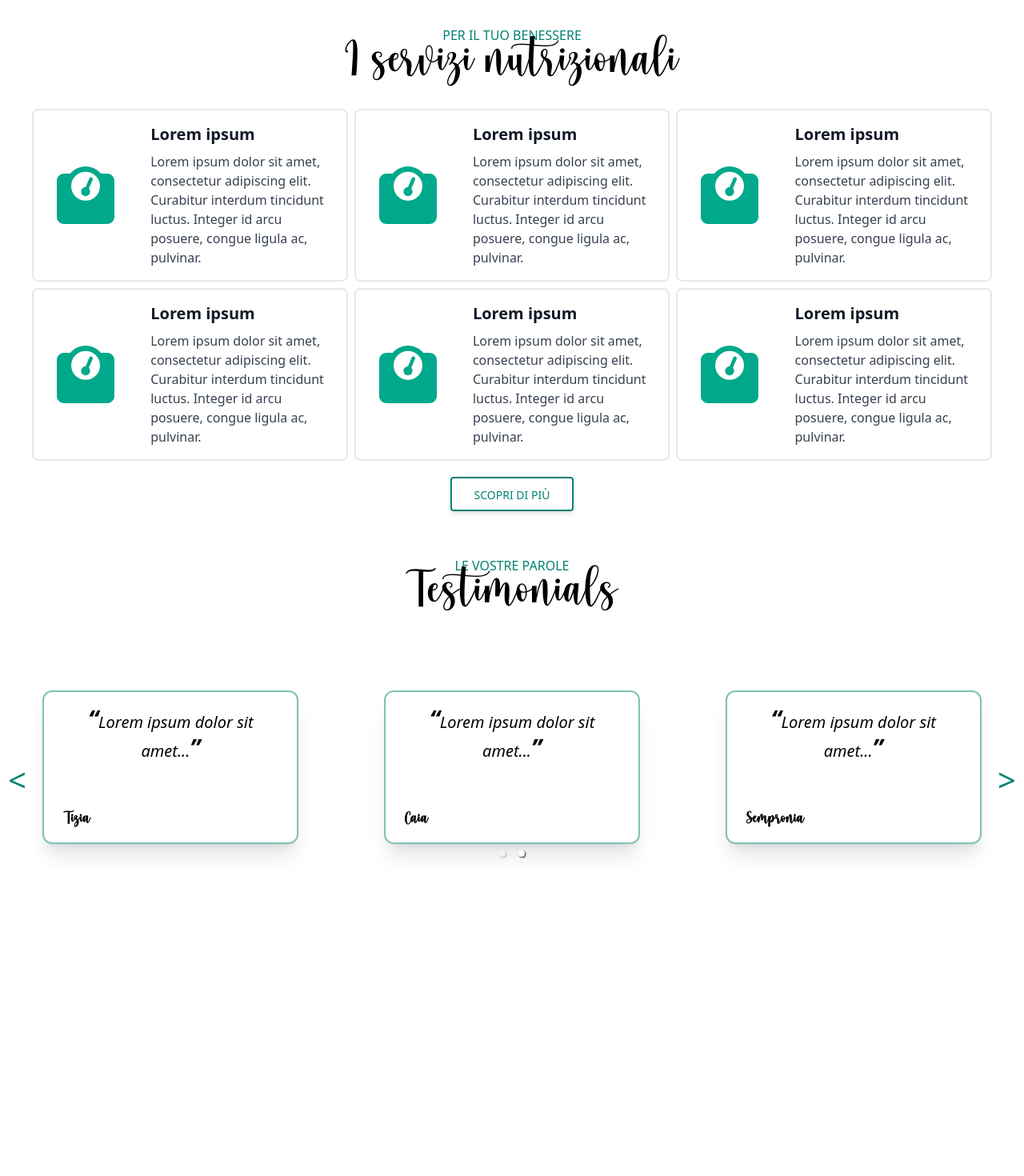
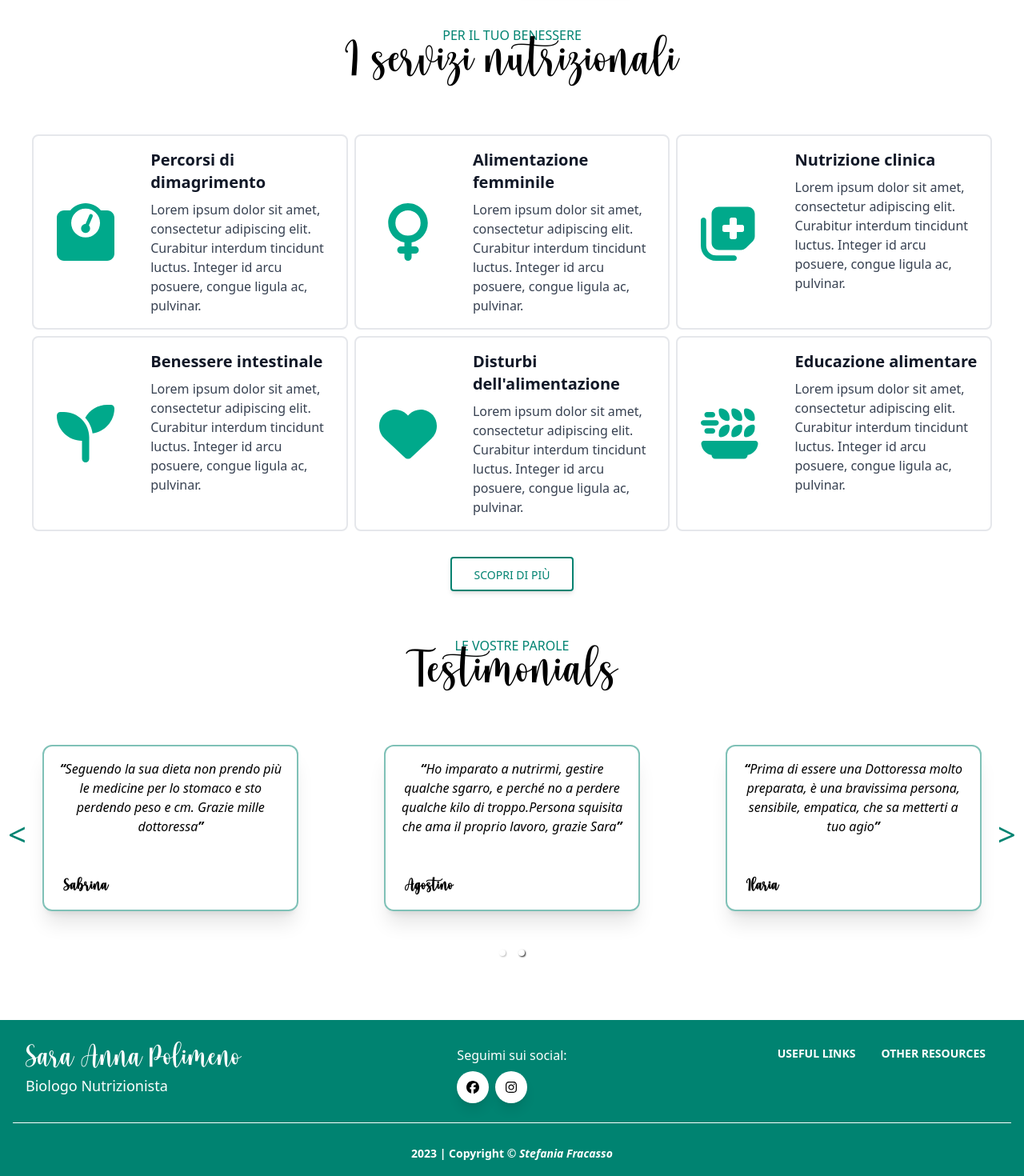
Before and after one commit to StefaniaFracasso/website-sarapolimeno, a React (Vite) app: page / in a window 1280 px wide. Shown: the part 1620-3090 px from the top of the page at 80% size. Before the commit the page ends 2803 px from the top, so only its background shows below. Built offline with nearby package versions, Linux system fonts and the light colour scheme.

Commit message:
creazione footer

```diff
--- a/package.json
+++ b/package.json
@@ -11,6 +11,7 @@
   },
   "dependencies": {
     "@fortawesome/fontawesome-svg-core": "^6.4.2",
+    "@fortawesome/free-brands-svg-icons": "^6.4.2",
     "@fortawesome/free-regular-svg-icons": "^6.4.2",
     "@fortawesome/free-solid-svg-icons": "^6.4.2",
     "@fortawesome/react-fontawesome": "^0.2.0",
--- a/src/App.jsx
+++ b/src/App.jsx
@@ -1,3 +1,4 @@
+import Footer from "./components/Footer"
 import Header from "./components/Header"
 import HeroSection from "./components/HeroSection"
 import PresentationHome from "./components/PresentationHome"
@@ -14,6 +15,7 @@ function App() {
     <PresentationHome />
     <ServicesHome />
     <ReviewsHome/>
+    <Footer/>
     </>
   )
 }
--- /dev/null
+++ b/src/components/Footer.jsx
@@ -0,0 +1,128 @@
+// import { FontAwesomeIcon } from '@fortawesome/react-fontawesome'
+// import { faFacebook, faInstagram } from '@fortawesome/free-brands-svg-icons'
+
+// function Footer() {
+//   return (
+//     <footer className="relative bg-customGreen pt-8 pb-6">
+//       <div className="container mx-auto px-4">
+//         <div className="flex flex-wrap text-left lg:text-left">
+//           <div className="w-full lg:w-6/12 px-4">
+//             <h4 className="text-3xl font-marteni text-white">Sara Anna Polimeno</h4>
+//             <h5 className="text-lg font-agrandirmt-0 mb-2 text-white">
+//               Biologo Nutrizionista
+//             </h5>
+//             <div className="mt-6 lg:mb-0 mb-6">
+//                 <p className='text-white mb-2'>Seguimi sui social:</p>
+//               <button className="bg-white text-lightBlue-400 shadow-lg font-normal h-10 w-10 items-center justify-center align-center rounded-full outline-none focus:outline-none mr-2 hover:scale-125 transition duration-150 ease-in-out hover:text-customPeach" type="button">
+//                 <a href="https://www.facebook.com/profile.php?id=100063472213879" target='_blank' rel="noreferrer"><FontAwesomeIcon icon={faFacebook} /></a>
+//               </button>
+//               <button className="bg-white text-lightBlue-600 shadow-lg font-normal h-10 w-10 items-center justify-center align-center rounded-full outline-none focus:outline-none mr-2 hover:scale-125 transition duration-150 ease-in-out hover:text-customPeach" type="button">
+//               <a href="instagram://user?username=saraanna_nutrizionista"><FontAwesomeIcon icon={faInstagram}/></a>
+//               </button>
+//             </div>
+//           </div>
+//           <div className="lg:mb-0">
+//                 <p className='text-white mb-2'>Seguimi sui social:</p>
+//               <button className="bg-white text-lightBlue-400 shadow-lg font-normal h-10 w-10 items-center justify-center align-center rounded-full outline-none focus:outline-none mr-2 hover:scale-125 transition duration-150 ease-in-out hover:text-customPeach" type="button">
+//                 <a href="https://www.facebook.com/profile.php?id=100063472213879" target='_blank' rel="noreferrer"><FontAwesomeIcon icon={faFacebook} /></a>
+//               </button>
+//               <button className="bg-white text-lightBlue-600 shadow-lg font-normal h-10 w-10 items-center justify-center align-center rounded-full outline-none focus:outline-none mr-2 hover:scale-125 transition duration-150 ease-in-out hover:text-customPeach" type="button">
+//               <a href="instagram://user?username=saraanna_nutrizionista"><FontAwesomeIcon icon={faInstagram}/></a>
+//               </button>
+//             </div>
+//           <div className="w-full lg:w-6/12 px-4">
+//             <div className="flex flex-wrap items-top mb-6">
+//               <div className="w-full lg:w-4/12 px-4 ml-auto">
+//                 <span className="block uppercase text-blueGray-500 text-sm font-semibold mb-2 text-white">Useful Links</span>
+//                 <ul className="list-unstyled">
+//                   {/* Links here */}
+//                 </ul>
+//               </div>
+//               <div className="w-full lg:w-4/12 px-4">
+//                 <span className="block uppercase text-blueGray-500 text-sm font-semibold mb-2 text-white">Other Resources</span>
+//                 <ul className="list-unstyled">
+//                   {/* Links here */}
+//                 </ul>
+//               </div>
+//             </div>
+//           </div>
+//         </div>
+//         <hr className="my-6 border-white" />
+//         <div className="flex flex-wrap items-center md:justify-between justify-center">
+//           <div className="w-full md:w-4/12 px-4 mx-auto text-center">
+//             <div className="text-sm text-white font-semibold py-1">
+//             {new Date().getFullYear()} | Copyright ©&nbsp;
+//               <a href="https://www.creative-tim.com/product/notus-js" className="text-blueGray-500 italic hover:text-customPeach" target="_blank" rel="noreferrer">
+//                 Stefania Fracasso</a>
+//             </div>
+//           </div>
+//         </div>
+//       </div>
+//     </footer>
+//   );
+// }
+
+// export default Footer;
+
+
+import { FontAwesomeIcon } from '@fortawesome/react-fontawesome';
+import { faFacebook, faInstagram } from '@fortawesome/free-brands-svg-icons';
+
+function Footer() {
+  return (
+    <footer className="relative bg-customGreen pt-8 pb-6">
+      <div className="container mx-auto px-4">
+        <div className="flex flex-wrap text-left lg:text-left">
+          <div className="w-full lg:w-4/12 px-4">
+            <h4 className="text-3xl font-marteni text-white">Sara Anna Polimeno</h4>
+            <h5 className="text-lg font-agrandirmt-0 mb-2 text-white">Biologo Nutrizionista</h5>
+          </div>
+          <div className="w-full lg:w-4/12 px-4 flex justify-start lg:justify-center">
+            <div>
+              <p className="text-white mb-2">Seguimi sui social:</p>
+              <button className="bg-white text-lightBlue-400 shadow-lg font-normal h-10 w-10 items-center justify-center align-center rounded-full outline-none focus:outline-none mr-2 hover:scale-125 transition duration-150 ease-in-out hover:text-customPeach" type="button">
+                <a href="https://www.facebook.com/profile.php?id=100063472213879" target="_blank" rel="noreferrer">
+                  <FontAwesomeIcon icon={faFacebook} />
+                </a>
+              </button>
+              <button className="bg-white text-lightBlue-600 shadow-lg font-normal h-10 w-10 items-center justify-center align-center rounded-full outline-none focus:outline-none mr-2 hover:scale-125 transition duration-150 ease-in-out hover:text-customPeach" type="button">
+                <a href="instagram://user?username=saraanna_nutrizionista">
+                  <FontAwesomeIcon icon={faInstagram} />
+                </a>
+              </button>
+            </div>
+          </div>
+          <div className="hidden md:block w-full lg:w-4/12 px-4">
+            <div className="flex flex-wrap items-top mb-6 justify-center lg:justify-end">
+              <div className="w-full lg:w-auto px-4 ml-auto">
+                <span className="block uppercase text-blueGray-500 text-sm font-semibold mb-2 text-white">Useful Links</span>
+                <ul className="list-unstyled">
+                  {/* Links here */}
+                </ul>
+              </div>
+              <div className="w-full lg:w-auto px-4">
+                <span className="block uppercase text-blueGray-500 text-sm font-semibold mb-2 text-white">Other Resources</span>
+                <ul className="list-unstyled">
+                  {/* Links here */}
+                </ul>
+              </div>
+            </div>
+          </div>
+        </div>
+        <hr className="my-6 border-white" />
+        <div className="flex flex-wrap items-center md:justify-between justify-center">
+          <div className="w-full md:w-4/12 px-4 mx-auto text-center">
+            <div className="text-sm text-white font-semibold py-1">
+              {new Date().getFullYear()} | Copyright ©&nbsp;
+              <a href="https://www.creative-tim.com/product/notus-js" className="text-blueGray-500 italic hover:text-customPeach" target="_blank" rel="noreferrer">
+                Stefania Fracasso
+              </a>
+            </div>
+          </div>
+        </div>
+      </div>
+    </footer>
+  );
+}
+
+export default Footer;
--- a/src/components/ReviewsHome.jsx
+++ b/src/components/ReviewsHome.jsx
@@ -8,7 +8,7 @@ const ReviewsHome = () => {
     color: "#008371",
     fontSize: "40px",
     position: "absolute",
-    top: "50%",
+    top: "40%",
     transform: "translateY(-50%)",
     zIndex: "2",
     cursor: "pointer",
@@ -22,7 +22,7 @@ const ReviewsHome = () => {
         </h5>
         <h2 className="mb-4 text-5xl font-marteni">Testimonials</h2>
       </div>
-    <div className=" hidden md:block container my-24 mx-auto">
+    <div className="hidden md:block container mx-auto my-16" >
       <Carousel
         showThumbs={false}
         showStatus={false}
@@ -57,18 +57,18 @@ const ReviewsHome = () => {
         }
       >
         <div className="flex flex-col md:flex-row">
-        <SingleReview name={"Tizia"} review="Lorem ipsum dolor sit amet bla bla bla bla bla bla bla" />
-        <SingleReview name={"Caia"} review="Lorem ipsum dolor sit amet..." />
-        <SingleReview name={"Sempronia"} review="Lorem ipsum dolor sit amet..." />
+        <SingleReview name={"Serena"} review=" Sono contenta di essere seguita da lei durante questo delicato percorso, anche perché le sue idee di alimentazione rispettano e onorano la gioia nel nutrirsi." />
+        <SingleReview name={"Natalia"} review="Mi ha rimesso in carreggiata e mi ha dato tanto conforto anche a livello umano e psicologico. Sono davvero contenta di averla conosciuta" />
+        <SingleReview name={"Ludovica"} review="Ci siamo sentiti fisicamente ed emotivamente sempre meglio e realizzando il sogno utopico fa di “tornare” fisicamente quasi come pre-gravidanze… anzi anche meglio!" />
         </div>
-        <div className="flex flex-col md:flex-row">
-        <SingleReview name={"Tizia"} review="Lorem ipsum dolor sit amet..." />
-        <SingleReview name={"Caia"} review="Lorem ipsum dolor sit amet..." />
-        <SingleReview name={"Sempronia"} review="Lorem ipsum dolor sit amet..." />
+        <div className="flex flex-col md:flex-row mb-10">
+        <SingleReview name={"Sabrina"} review="Seguendo la sua dieta non prendo più le medicine per lo stomaco e sto perdendo peso e cm. Grazie mille dottoressa" />
+        <SingleReview name={"Agostino"} review="Ho imparato a nutrirmi, gestire qualche sgarro, e perché no a perdere qualche kilo di troppo.Persona squisita che ama il proprio lavoro, grazie Sara" />
+        <SingleReview name={"Ilaria"} review="Prima di essere una Dottoressa molto preparata, è una bravissima persona, sensibile, empatica, che sa metterti a tuo agio" />
         </div>
       </Carousel>
     </div>
-    <div className=" md:hidden container my-24 mx-auto">
+    <div className=" md:hidden container my-14 mx-auto">
       <Carousel
         showThumbs={false}
         showStatus={false}
@@ -102,12 +102,12 @@ const ReviewsHome = () => {
           )
         }
       >
-        <SingleReview name={"Tizia"} review="Lorem ipsum dolor sit amet bla bla bla bla bla bla bla" />
-        <SingleReview name={"Caia"} review="Lorem ipsum dolor sit amet..." />
-        <SingleReview name={"Sempronia"} review="Lorem ipsum dolor sit amet..." />
-        <SingleReview name={"Tizia"} review="Lorem ipsum dolor sit amet..." />
-        <SingleReview name={"Caia"} review="Lorem ipsum dolor sit amet..." />
-        <SingleReview name={"Sempronia"} review="Lorem ipsum dolor sit amet..." />
+        <SingleReview name={"Serena"} review=" Sono contenta di essere seguita da lei durante questo delicato percorso, anche perché le sue idee di alimentazione rispettano e onorano la gioia nel nutrirsi." />
+        <SingleReview name={"Natalia"} review="Mi ha rimesso in carreggiata e mi ha dato tanto conforto anche a livello umano e psicologico. Sono davvero contenta di averla conosciuta" />
+        <SingleReview name={"Ludovica"} review="Ci siamo sentiti fisicamente ed emotivamente sempre meglio e realizzando il sogno utopico fa di “tornare” fisicamente quasi come pre-gravidanze… anzi anche meglio!" />
+        <SingleReview name={"Sabrina"} review="Seguendo la sua dieta non prendo più le medicine per lo stomaco e sto perdendo peso e cm. Grazie mille dottoressa" />
+        <SingleReview name={"Agostino"} review="Ho imparato a nutrirmi, gestire qualche sgarro, e perché no a perdere qualche kilo di troppo.Persona squisita che ama il proprio lavoro, grazie Sara" />
+        <SingleReview name={"Ilaria"} review="Prima di essere una Dottoressa molto preparata, è una bravissima persona, sensibile, empatica, che sa metterti a tuo agio" />
       </Carousel>
     </div>
     </>
--- a/src/components/ServicesHome.jsx
+++ b/src/components/ServicesHome.jsx
@@ -1,6 +1,6 @@
 import SingleService from "./SingleService";
 import { FontAwesomeIcon } from '@fortawesome/react-fontawesome'
-import { faWeightScale } from '@fortawesome/free-solid-svg-icons'
+import { faWeightScale,faVenus, faNotesMedical, faSeedling, faHeart, faPlateWheat } from '@fortawesome/free-solid-svg-icons'
 
 
 const ServicesHome = () => {
@@ -12,35 +12,35 @@ const ServicesHome = () => {
         </h5>
         <h2 className="mb-8 text-5xl font-marteni">I servizi nutrizionali</h2>
       </div>
-      <div className="grid grid-cols-1 md:grid-cols-2 lg:grid-cols-3 gap-2 mx-10 my-5">
+      <div className="grid grid-cols-1 md:grid-cols-2 lg:grid-cols-3 gap-2 mx-10 mt-16 mb-8">
         <SingleService
           icon={<FontAwesomeIcon icon={faWeightScale} className="text-7xl mx-auto text-customBlue my-auto" />}
-          name="Lorem ipsum"
+          name="Percorsi di dimagrimento"
           desc="Lorem ipsum dolor sit amet, consectetur adipiscing elit. Curabitur interdum tincidunt luctus. Integer id arcu posuere, congue ligula ac, pulvinar."
         />
         <SingleService
-          icon={<FontAwesomeIcon icon={faWeightScale} className="text-7xl mx-auto text-customBlue my-auto" />}
-          name="Lorem ipsum"
+          icon={<FontAwesomeIcon icon={faVenus} className="text-7xl mx-auto text-customBlue my-auto" />}
+          name="Alimentazione femminile"
           desc="Lorem ipsum dolor sit amet, consectetur adipiscing elit. Curabitur interdum tincidunt luctus. Integer id arcu posuere, congue ligula ac, pulvinar."
         />
         <SingleService
-          icon={<FontAwesomeIcon icon={faWeightScale} className="text-7xl mx-auto text-customBlue my-auto" />}
-          name="Lorem ipsum"
+          icon={<FontAwesomeIcon icon={faNotesMedical} className="text-7xl mx-auto text-customBlue my-auto" />}
+          name="Nutrizione clinica"
           desc="Lorem ipsum dolor sit amet, consectetur adipiscing elit. Curabitur interdum tincidunt luctus. Integer id arcu posuere, congue ligula ac, pulvinar."
         />
         <SingleService
-          icon={<FontAwesomeIcon icon={faWeightScale} className="text-7xl mx-auto text-customBlue my-auto" />}
-          name="Lorem ipsum"
+          icon={<FontAwesomeIcon icon={faSeedling} className="text-7xl mx-auto text-customBlue my-auto" />}
+          name="Benessere intestinale"
           desc="Lorem ipsum dolor sit amet, consectetur adipiscing elit. Curabitur interdum tincidunt luctus. Integer id arcu posuere, congue ligula ac, pulvinar."
         />
         <SingleService
-          icon={<FontAwesomeIcon icon={faWeightScale} className="text-7xl mx-auto text-customBlue my-auto" />}
-          name="Lorem ipsum"
+          icon={<FontAwesomeIcon icon={faHeart} className="text-7xl mx-auto text-customBlue my-auto" />}
+          name="Disturbi dell'alimentazione"
           desc="Lorem ipsum dolor sit amet, consectetur adipiscing elit. Curabitur interdum tincidunt luctus. Integer id arcu posuere, congue ligula ac, pulvinar."
         />
         <SingleService
-          icon={<FontAwesomeIcon icon={faWeightScale} className="text-7xl mx-auto text-customBlue my-auto" />}
-          name="Lorem ipsum"
+          icon={<FontAwesomeIcon icon={faPlateWheat} className="text-7xl mx-auto text-customBlue my-auto" />}
+          name="Educazione alimentare"
           desc="Lorem ipsum dolor sit amet, consectetur adipiscing elit. Curabitur interdum tincidunt luctus. Integer id arcu posuere, congue ligula ac, pulvinar."
         />
 
--- a/src/components/SingleReview.jsx
+++ b/src/components/SingleReview.jsx
@@ -2,11 +2,11 @@
 const SingleReview = ({ name, review }) => {
     return (
       <div className="flex flex-col items-center w-full mb-8 md:flex-row md:mb-8 flex-between">
-        <div className="border-2 border-customGreen/50 w-80 h-48 shadow-xl mx-auto rounded-xl p-4 flex flex-col justify-between">
-          <p className="text-black text-xl italic">
-            <span className="text-3xl font-bold">“</span>
+        <div className="border-2 border-customGreen/50 w-80 h-52 shadow-xl mx-auto rounded-xl p-4 flex flex-col justify-between">
+          <p className="text-black text-md italic">
+            <span className="font-bold">“</span>
             {review}
-            <span className="text-3xl font-bold">”</span>
+            <span className="font-bold">”</span>
           </p>
           <div className="flex items-start mt-4">
             <div className="flex flex-col justify-between ml-2">
```
Also changed, not shown: 1 other file (tests, documents, lock files or other folders).
